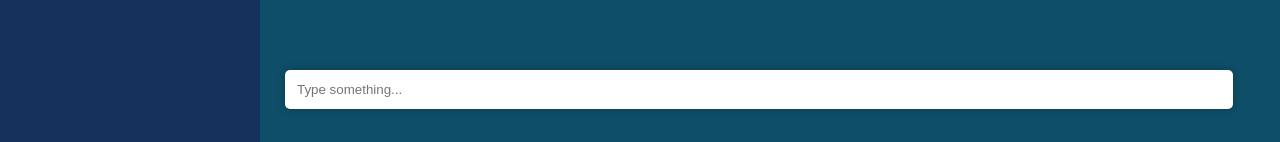
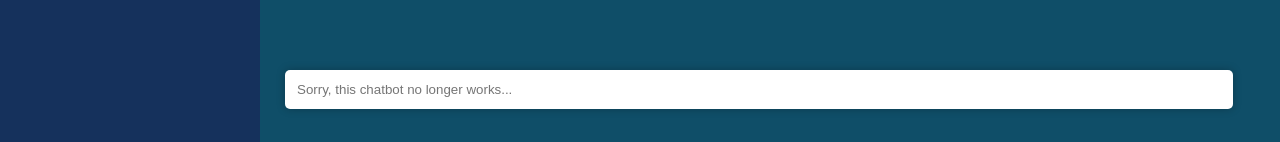
Before and after one commit to Blueturboguy07/ThAIrapyChatbot, a React (Create React App) app: page / in a window 1280 px wide. Shown: the part 655-797 px from the top of the page. Built offline with nearby package versions, Linux system fonts and the light colour scheme.

Commit message:
publishing project

```diff
--- a/src/App.js
+++ b/src/App.js
@@ -64,7 +64,7 @@ function App() {
               value={input}
               onChange={(e) => setInput(e.target.value)}
               className="chat-input-textarea"
-              placeholder="Type something..."
+              placeholder="Sorry, this chatbot no longer works..."
             />
           </form>
         </div>
```
Also changed, not shown: 1 other file (tests, documents, lock files or other folders).
